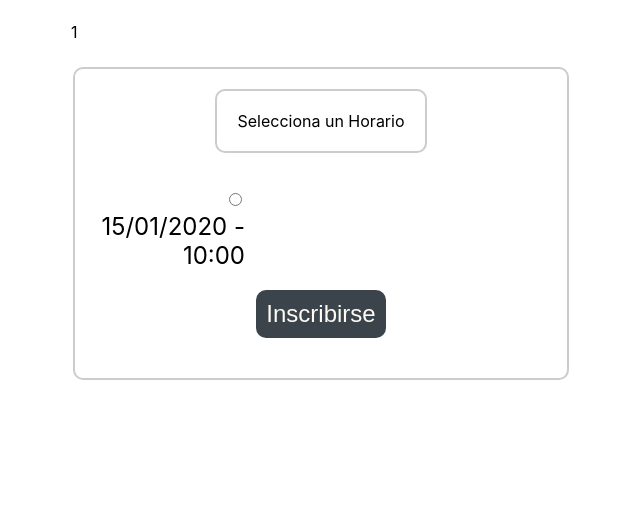
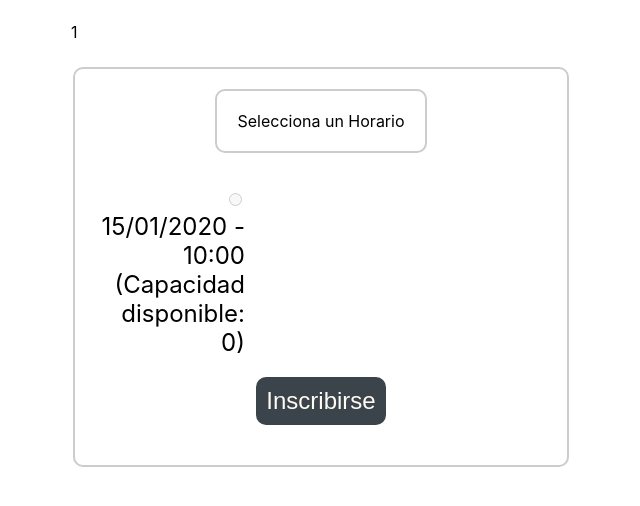
Before and after one commit to azulnogueraa/AmpliacionBasesDatos, a PHP site: page /inscribirClase.php in a window 1280 px wide. Shown: the part 162-668 px from the top of the page, without its empty margins (319-959 px from the left). Run offline with PHP 8.4, Linux system fonts and the light colour scheme; the visitor is signed in with stand-in values (Sample User, id 1); tables that the repository leaves empty hold one stand-in row (values such as "Sample post").

Commit message:
agrego capacidad disponible
se deshabilita si no hay cupos

```diff
--- a/inscribirClase.php
+++ b/inscribirClase.php
@@ -72,7 +72,11 @@ $ClaseID = $_SESSION['clase_id'];
 
 // Obtener los horarios disponibles para la clase seleccionada desde la base de datos
 $conn = conexionBD();
-$query = "SELECT HorarioID, Fecha, HoraInicio FROM HorariosClases WHERE ClaseID = ?";
+$query = "SELECT hc.HorarioID, hc.Fecha, hc.HoraInicio, hc.Capacidad, COUNT(i.InscripcionID) AS Inscritos
+          FROM HorariosClases hc
+          LEFT JOIN Inscripciones i ON hc.HorarioID = i.HorarioID
+          WHERE hc.ClaseID = ?
+          GROUP BY hc.HorarioID, hc.Fecha, hc.HoraInicio, hc.Capacidad";
 $stmt = $conn->prepare($query);
 $stmt->bind_param('i', $ClaseID);
 $stmt->execute();
@@ -80,6 +84,14 @@ $result = $stmt->get_result();
 
 $horariosDisponibles = [];
 while ($row = $result->fetch_assoc()) {
+    $capacidadMaxima = $row['Capacidad'];
+    $inscritos = $row['Inscritos'];
+    $capacidadDisponible = $capacidadMaxima - $inscritos;
+
+    // Agregar 'CapacidadDisponible' como parte del array $row
+    $row['CapacidadDisponible'] = $capacidadDisponible;
+
+    // Agregar el elemento actualizado a $horariosDisponibles
     $horariosDisponibles[] = $row;
 }
 
@@ -148,8 +160,10 @@ $conn->close();
                     <?php foreach ($horariosDisponibles as $horario) : ?>
                         <div>
                             <label>
-                                <input type="radio" name="Horario_ID" value="<?= $horario['HorarioID'] ?>" required>
+                                <input type="radio" name="Horario_ID" value="<?= $horario['HorarioID'] ?>"
+                                    <?= $horario['CapacidadDisponible'] <= 0 ? 'disabled' : '' ?> required>
                                 <?= date('d/m/Y', strtotime($horario['Fecha'])) ?> - <?= date('H:i', strtotime($horario['HoraInicio'])) ?>
+                                (Capacidad disponible: <?= $horario['CapacidadDisponible'] ?>)
                             </label>
                         </div>
                     <?php endforeach; ?>
```
